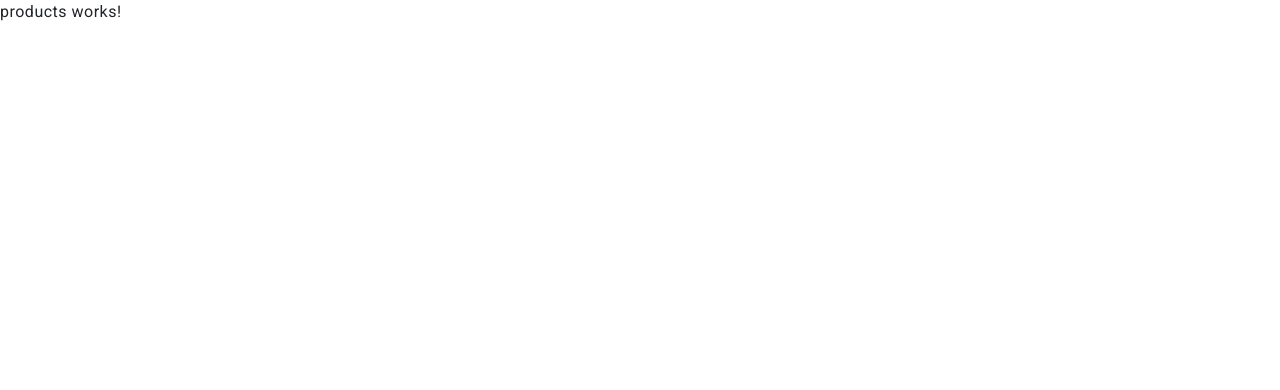
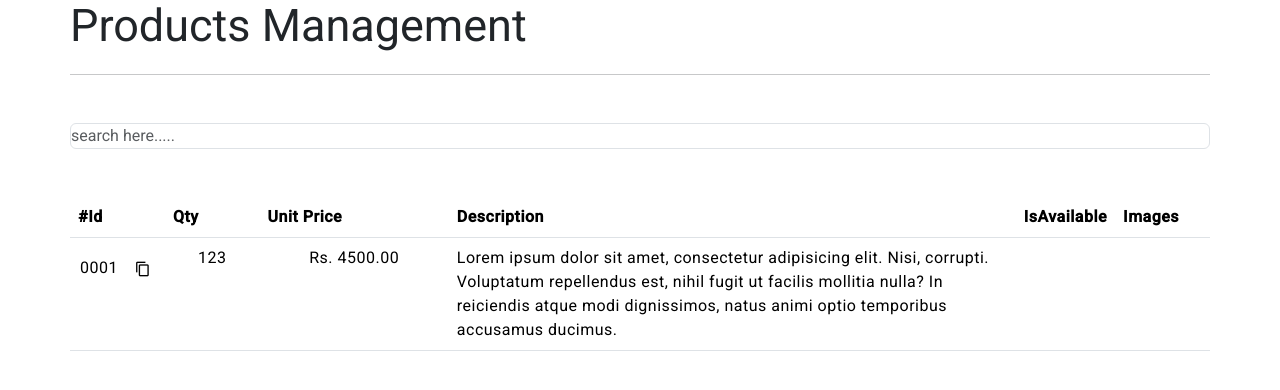
Before and after one commit to chinthakaSenarathna/E-Com-Admin-, an Angular app: page /products in a window 1280 px wide. Shown: the top 390 px of the page. Built offline with nearby package versions, Linux system fonts and the light colour scheme.

Commit message:
done the products management structure part

```diff
--- a/src/app/components/customers/customers.component.css
+++ b/src/app/components/customers/customers.component.css
@@ -12,15 +12,23 @@
     --x-color: red;
 }
 
-.customers-table-data-context{
-    height: 40px;
+.outer{
+    display: grid;
+    justify-content: center;
+}
+
+.table-data-context{
     display: flex;
     flex-direction: row;
     align-items: center;
     justify-content: space-around;
 }
 
-.customers-table-data-context mat-icon{
+.table-data-context p{
+    padding-top: 10px;
+}
+
+.table-data-context mat-icon{
     font-size: 1rem;
     display: flex;
     justify-content: center;
@@ -30,7 +38,7 @@
 
 
 /* Animation */
-.customers-table-data-context mat-icon:hover{
+.table-data-context mat-icon:hover{
     color: red;
     transform: scale(1.1);
     transition: 0.2s all linear;
--- a/src/app/components/customers/customers.component.html
+++ b/src/app/components/customers/customers.component.html
@@ -1,5 +1,5 @@
-<div class="outer p-5">
-    <div class="container">
+<div class="outer">
+    <div className="container">
         <h2>Customer Management</h2>
         <hr/>
         <div class="raw mt-4">
@@ -26,39 +26,39 @@
                     <tbody class="">
                         <tr>
                             <td>
-                                <div class="customers-table-data-context">
-                                    0001 &nbsp;
+                                <div class="table-data-context">
+                                    <p>0001</p> &nbsp;
                                     <mat-icon>content_copy</mat-icon>
                                 </div>
                             </td>
                             <td>
-                                <div class="customers-table-data-context">
+                                <div class="table-data-context">
                                     Chinthaka Senarathna
                                 </div>
                             </td>
                             <td>
-                                <div class="customers-table-data-context">
+                                <div class="table-data-context">
                                     <a href="#">abc{{'@'}}gmail.com</a>
                                 </div>
                             </td>
                             <td>
-                                <div class="customers-table-data-context">
+                                <div class="table-data-context">
                                     <a href="#">+94775803178</a>
                                 </div>
                             </td>
                             <td>
-                                <div class="customers-table-data-context">
+                                <div class="table-data-context">
                                     Meril De Silwa Rd, Elahera
                                 </div>
                             </td>
                             <td>
-                                <div class="customers-table-data-context">
+                                <div class="table-data-context">
                                     <!-- passed the input -->
                                     <app-customer-status-manager [customer]="''"></app-customer-status-manager>
                                 </div>
                             </td>
                             <td>
-                                <div class="customers-table-data-context">
+                                <div class="table-data-context">
                                     <mat-icon style="font-size: 30px;">delete</mat-icon>
                                 </div>
                             </td>
--- a/src/app/components/products/products.component.css
+++ b/src/app/components/products/products.component.css
@@ -0,0 +1,40 @@
+/* reset */
+* {
+    margin: 0;
+    padding: 0;
+    text-decoration: none;
+    list-style: none;
+    box-sizing: border-box;
+}
+
+.outer{
+    display: grid;
+    justify-content: center;
+}
+
+.table-data-context{
+    display: flex;
+    flex-direction: row;
+    align-items: center;
+    justify-content: space-around;
+}
+
+.table-data-context p{
+    padding-top: 10px;
+}
+
+.table-data-context mat-icon{
+    font-size: 1rem;
+    display: flex;
+    justify-content: center;
+    align-items: center;
+    cursor: pointer;
+}
+
+
+/* Animation */
+.table-data-context mat-icon:hover{
+    color: red;
+    transform: scale(1.1);
+    transition: 0.2s all linear;
+}
--- a/src/app/components/products/products.component.html
+++ b/src/app/components/products/products.component.html
@@ -1 +1,65 @@
-<p>products works!</p>
+<div class="outer">
+    <div class="container">
+        <h2>Products Management</h2>
+        <hr/>
+        <div class="raw mt-5">
+            <div class="colomn-1">
+                <form>
+                    <input type="search" placeholder="search here....." class="form-control">
+                </form>
+            </div>
+        </div>
+        <div class="raw mt-5">
+            <div class="colomn-12">
+                <table class="table">
+                    <thead>
+                        <tr>
+                            <th class="col-1">#Id</th>
+                            <th class="col-1">Qty</th>
+                            <th class="col-2">Unit Price</th>
+                            <th class="col-6">Description</th>
+                            <th class="col-1">IsAvailable</th>
+                            <th class="col-1">Images</th>
+                        </tr>
+                    </thead>
+                    <tbody>
+                        <tr>
+                            <td>
+                                <div class="table-data-context">
+                                    <p>0001</p> &nbsp;
+                                    <mat-icon>content_copy</mat-icon>
+                                </div>
+                            </td>
+                            <td>
+                                <div class="table-data-context">
+                                    123
+                                </div>
+                            </td>
+                            <td>
+                                <div class="table-data-context">
+                                    Rs. 4500.00
+                                </div>
+                            </td>
+                            <td>
+                                <div class="table-data-context">
+                                    Lorem ipsum dolor sit amet, consectetur adipisicing elit. Nisi, corrupti. Voluptatum repellendus est,
+                                    nihil fugit ut facilis mollitia nulla? In reiciendis atque modi dignissimos, natus animi optio temporibus accusamus ducimus.
+                                </div>
+                            </td>
+                            <td>
+                                <div class="table-data-context">
+
+                                </div>
+                            </td>
+                            <td>
+                                <div class="table-data-context">
+
+                                </div>
+                            </td>
+                        </tr>
+                    </tbody>
+                </table>
+            </div>
+        </div>
+    </div>
+</div>
--- a/src/app/components/products/products.component.ts
+++ b/src/app/components/products/products.component.ts
@@ -1,9 +1,10 @@
 import { Component } from '@angular/core';
+import { MatIconModule } from '@angular/material/icon';
 
 @Component({
   selector: 'app-products',
   standalone: true,
-  imports: [],
+  imports: [MatIconModule],
   templateUrl: './products.component.html',
   styleUrl: './products.component.css'
 })
```
